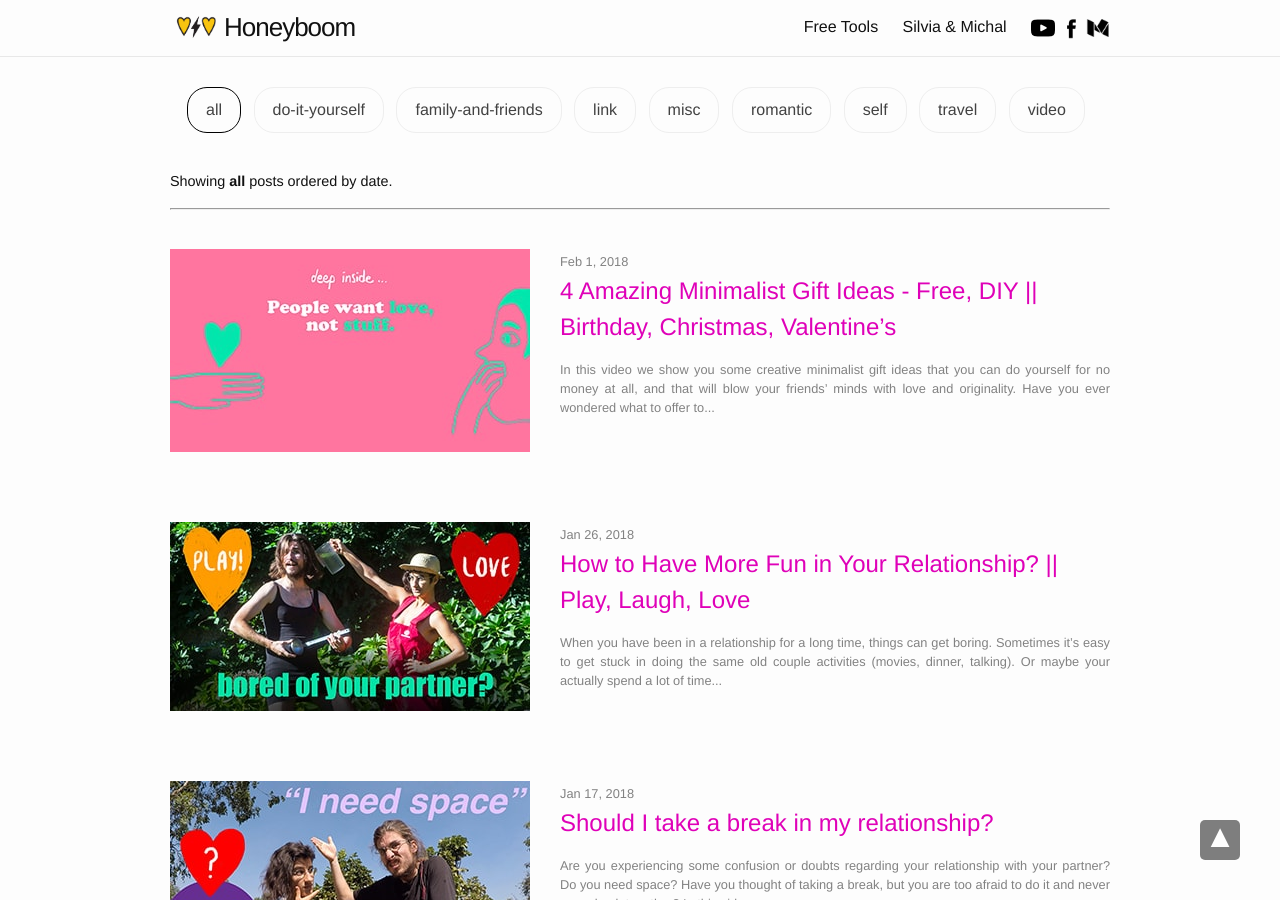
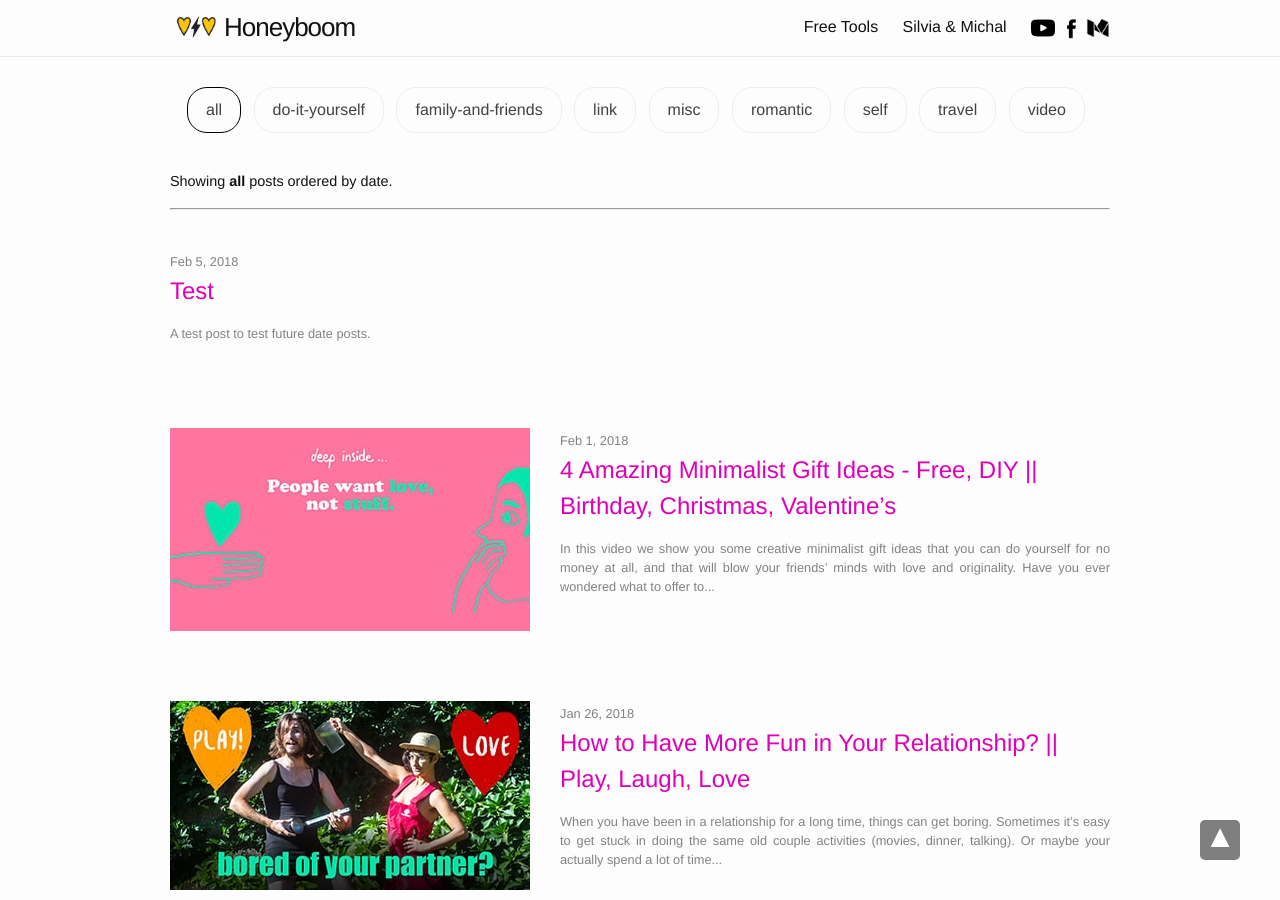
Before and after one commit to Honeyboom/honeyboom.github.io, a Jekyll site: the page built from free-tools.md, in a window 1280 px wide and 900 px high. Built offline with Jekyll 4.4.1, drawn with Linux system fonts in a browser that asks for light colours.

Commit message:
added a test post

```diff
--- a/_config.yml
+++ b/_config.yml
@@ -26,6 +26,7 @@ medium_username: honeyboom-xyz
 disqus_shortname: honeyboom
 bg-image: /assets/images/hb-background.jpg
 enforce_ssl: honeyboom.xyz
+future: false
 
 # Build settings
 markdown: kramdown
--- /dev/null
+++ b/_posts/2018-02-04-test.md
@@ -0,0 +1,9 @@
+---
+layout: post
+title: Test
+date: 2018-02-05 02:00:00 +0000
+categories: misc
+tags: do-it-yourself family-and-friends romantic
+---
+
+A test post to test future date posts.
```
Also changed, not shown: Gemfile.lock.
